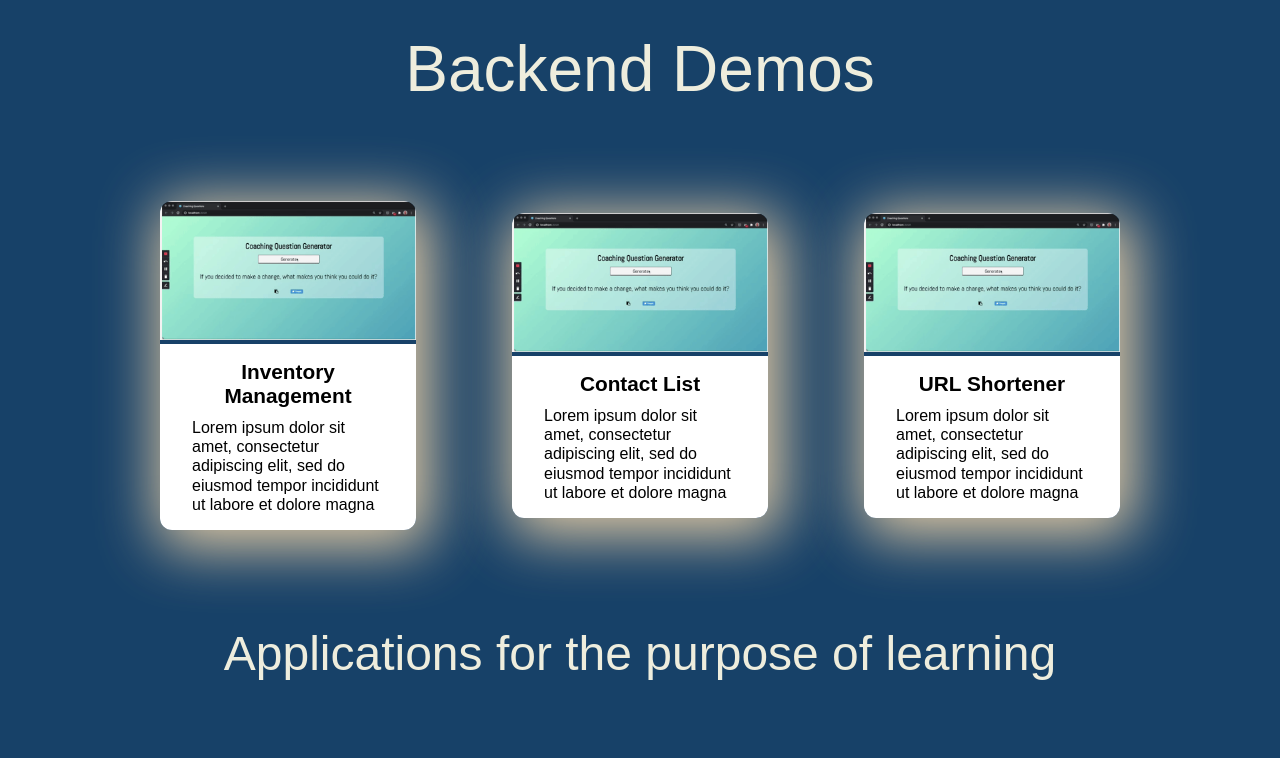
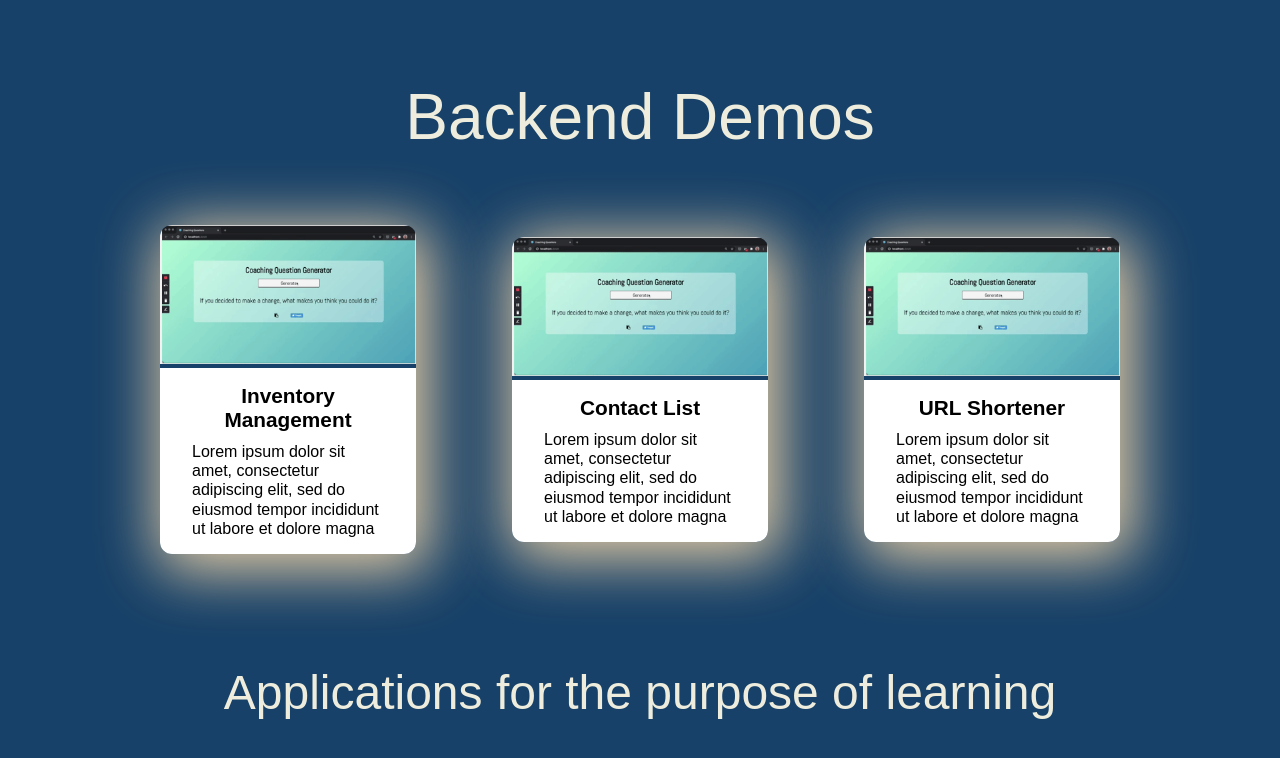
Before and after one commit to aemann2/fullstack-demos, a React (Create React App) app in the folder client/: page / in a window 1280 px wide. Shown: the top 758 px of the page. Built offline with nearby package versions, Linux system fonts and the light colour scheme.

Commit message:
minor styling change

```diff
--- a/client/src/pages/Index.tsx
+++ b/client/src/pages/Index.tsx
@@ -8,6 +8,7 @@ const IndexPage = styled(Page)`
 	background-color: var(--color-background);
 	display: flex;
 	flex-direction: column;
+	justify-content: space-between;
 `;
 
 const Title = styled.h1`
@@ -18,6 +19,7 @@ const Title = styled.h1`
 	margin-bottom: 0.5rem;
 	@media (min-width: 1100px) {
 		order: 1;
+		margin-top: 3rem;
 		font-size: 4rem;
 	}
 `;
@@ -30,15 +32,7 @@ const Subtitle = styled.h2`
 	@media (min-width: 1100px) {
 		order: 3;
 		font-size: 3rem;
-	}
-`;
-
-const MainWrapper = styled.div`
-	@media (min-width: 1100px) {
-		display: flex;
-		flex-direction: column;
-		order: 2;
-		margin: auto 0 auto 0;
+		margin-bottom: 3rem;
 	}
 `;
 
@@ -50,7 +44,7 @@ const CardWrapper = styled.div`
 	padding: 0 2rem;
 	@media (min-width: 1100px) {
 		flex-direction: row;
-		margin-top: 0;
+		margin-top: 3rem;
 		justify-content: space-evenly;
 		order: 2;
 	}
@@ -71,7 +65,6 @@ const Index = () => {
 	return (
 		<IndexPage>
 			<Title>Backend Demos</Title>
-			<MainWrapper>
 			<Subtitle>Applications for the purpose of learning</Subtitle>
 			<CardWrapper>
 				<WindowCard image={test} alt={'test'}>
@@ -96,7 +89,6 @@ const Index = () => {
 					</CardBody>
 				</WindowCard>
 			</CardWrapper>
-			</MainWrapper>
 		</IndexPage>
 	);
 };
```
Lines whose indentation alone changed are shown as unchanged.
